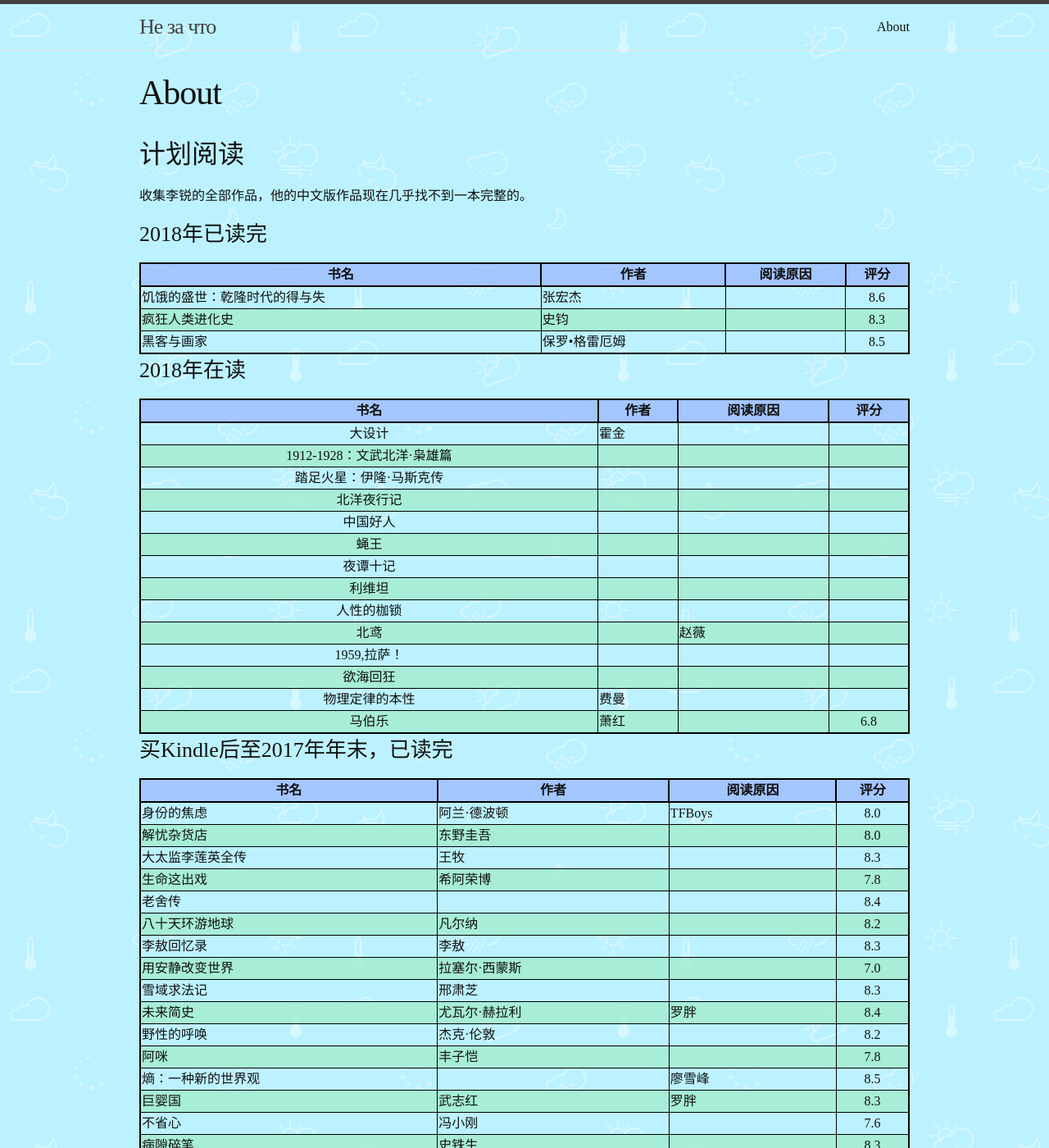
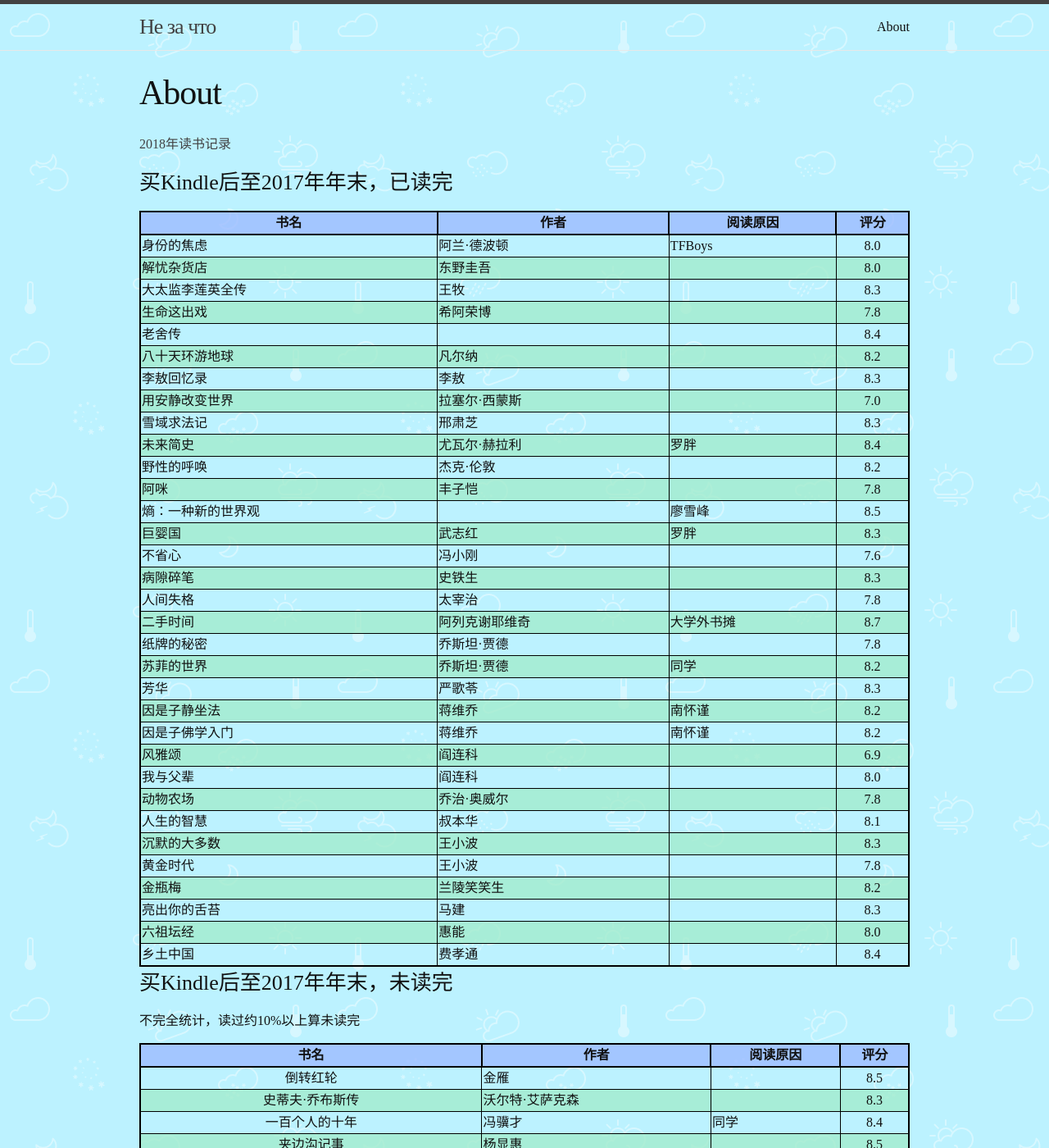
Before and after one commit to explorerlxz/explorerlxz.github.io, a Jekyll site: the page built from about.md, in a window 1280 px wide and 1400 px high. Shown: the whole window at 82% size. Built offline with Jekyll 4.4.1, drawn with Linux system fonts in a browser that asks for light colours.

Commit message:
book lists

```diff
--- a/about.md
+++ b/about.md
@@ -4,43 +4,8 @@
 permalink: /about/
 ---
 
-## 计划阅读
 
-收集李锐的全部作品，他的中文版作品现在几乎找不到一本完整的。
-
-
-
-### 2018年已读完
-
-
-|书名|作者|阅读原因|评分|
-|:-|:-|:-|:-:|
-|饥饿的盛世：乾隆时代的得与失|张宏杰||8.6|
-|疯狂人类进化史|史钧||8.3|
-|黑客与画家|保罗•格雷厄姆||8.5|
-
-
-### 2018年在读
-
-
-|书名|作者|阅读原因|评分|
-|:-:|:-|:-|:-:|
-|大设计|霍金|||
-|1912-1928：文武北洋·枭雄篇|
-|踏足火星：伊隆·马斯克传|
-|北洋夜行记|
-|中国好人|
-|蝇王|
-|夜谭十记|
-|利维坦|
-|人性的枷锁|
-|北鸢||赵薇||
-|1959,拉萨！|||
-|欲海回狂|||
-|物理定律的本性|费曼|||
-|马伯乐|萧红||6.8|
-
-
+[2018年读书记录](http://explorerlxz.github.io/2018/12/31/books.html)
 
 
 ### 买Kindle后至2017年年末，已读完
```
Also changed, not shown: _posts/2018-04-16-meaning-of-life.md (added, +8 -0 lines), _posts/2018-12-31-books.md (added, +53 -0 lines).
